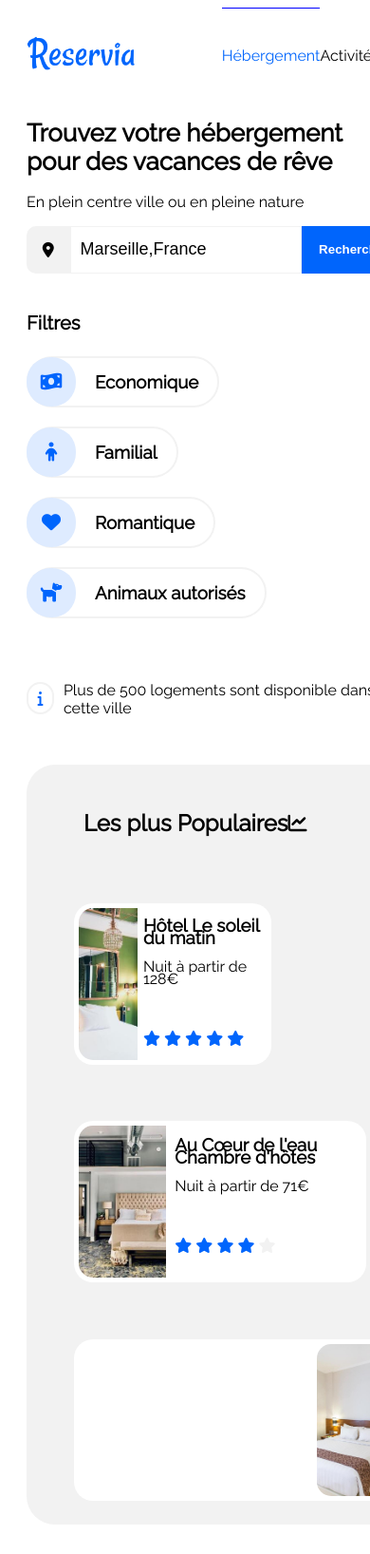
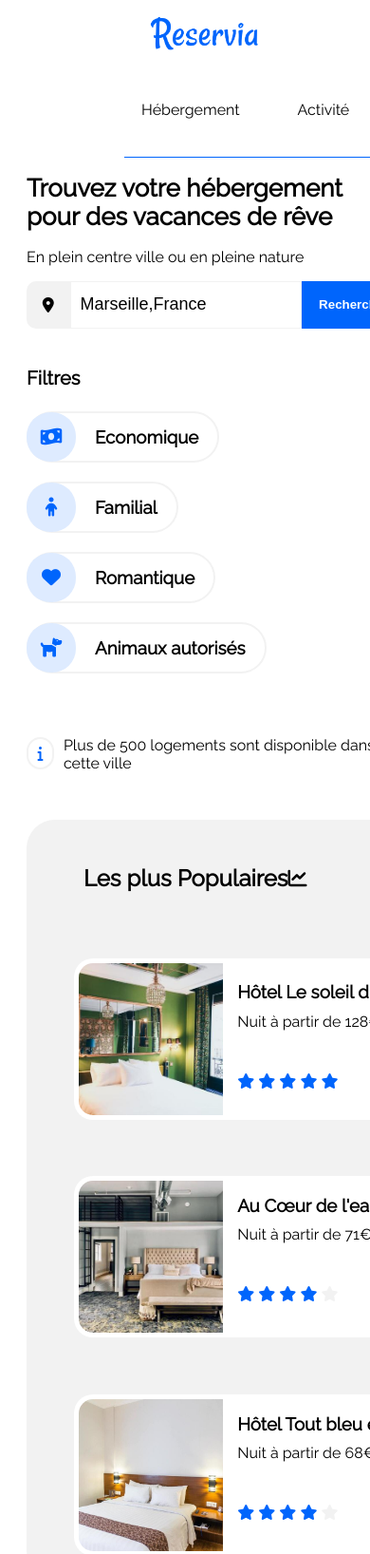
Before and after one commit to Shintot/-OC-_Reservia, a plain HTML site: page index.html in a window 390 px wide. Shown: the top 1636 px of the page at 95% size. Drawn offline with Linux system fonts and the light colour scheme.

Commit message:
add responsive liens+carte populaires

```diff
--- a/index.html
+++ b/index.html
@@ -4,19 +4,17 @@
     <meta charset="UTF-8">
     <script src="https://kit.fontawesome.com/24f7fe336c.js" crossorigin="anonymous"></script>
     <link rel="stylesheet" href="style.css" />
-    <link rel="stylesheet" media="screen and (max-width: 1280px)" href="petite_resolution.css" />
-    <link rel="shortcut icon" href="Reservia.svg">
     <title>Reservia</title>
 </head>
 <body>
     <header>
         <nav>
-            <div class="flexBetween">
-                <div><img src="Reservia@3x.png" alt="LeLogoReversia" class="logoreversia"></div>
-                <div class="flexAround sizeLiens" >
-                    <a href="Hébergement.html" class="stylehebergement bordurebleu flexcentre">Hébergement</a>
-                    <a href="activité.html" class="styleactivites flexcentre">Activité</a>
-                    <a href="s'inscrire.html" class="stylesinscrire flexcentre">S'inscrire</a>
+            <div class="flexBetween responsivesliens responsive5">
+                <div class="logoreversiaresp6"><img src="Reservia@3x.png" alt="LeLogoReversia" class="logoreversia"></div>
+                <div class="flexAround sizeLiens">
+                    <div class=""><a href="Hébergement.html" class="stylehebergement bordurebleu flexcentre">Hébergement</a></div>
+                    <div class=""><a href="activité.html" class="styleactivites bordurebleu flexcentre">Activité</a></div>
+                    <a href="s'inscrire.html" class="stylesinscrire bordurebleu flexcentre">S'inscrire</a>
                 </div>
             </div>
         </nav>
@@ -36,7 +34,7 @@
                 <div class="flexBetween bordurefiltres" href="filtres.php"><i class="fas fa-money-bill-wave fa-lg bordureicone flexcentre"></i><h3 class="filtretexte flexcentre">Economique</h3></div>
                 <div class="flexBetween bordurefiltres" href="filtres.php"><i class="fas fa-child fa-lg bordureicone flexcentre"></i><h3 class="filtretexte flexcentre">Familial</h3></div>
                 <div class="flexBetween bordurefiltres" href="filtres.php"><i class="fas fa-heart fa-lg bordureicone flexcentre"></i><h3 class="filtretexte flexcentre">Romantique</h3></div>
-                <div class="flexBetween bordurefiltres" href="filtres.php"><i class="fas fa-dog fa-lg bordureicone flexcentre "></i><h3 class="filtretexte flexcentre">Animaux autorisés</h3></div>
+                <div class="flexBetween bordurefiltres responsivefiltre" href="filtres.php"><i class="fas fa-dog fa-lg bordureicone flexcentre "></i><h3 class="filtretexte flexcentre">Animaux autorisés</h3></div>
             </div>
         <div class="info"><i class="fas fa-info couleurinfo rond flexcentre"></i><p class="txtdecal">Plus de 500 logements sont disponible dans cette ville</p></div>
     </header>
@@ -115,8 +113,7 @@
                     <h2>Les plus Populaires</h2>
                     <div class="iconepop"><i class="fas fa-chart-line fa-lg"></i></div>
                 </div>
-                <div class="flexcentre contourblancpop espacePop1-2 ">
-
+                <div class="flexcentre contourblancpop espacePop1-2 responsive1">
                     <div class="imgP1"></div>
                     <div class="contourajuste"><div class="textimgP"><h3>Hôtel Le soleil du matin</h3>
                     <p>Nuit à partir de 128€</p></div>
@@ -126,10 +123,8 @@
                         <i class="fas fa-star couleur"></i>
                         <i class="fas fa-star couleur"></i>
                         <i class="fas fa-star couleur"></i></div></div>
-
                 </div>
-                <div class="flexcentre contourblancpop espacePop1-2">
-
+                <div class="flexcentre contourblancpop espacePop1-2 responsive2">
                     <div class="imgP2"></div>
                     <div class="contourajuste"><div class="textimgP"><h3>Au Cœur de l'eau Chambre d'hôtes</h3>
                     <p>Nuit à partir de 71€</p></div>
@@ -140,8 +135,7 @@
                         <i class="fas fa-star couleurGris"></i></div></div>
 
                 </div>
-                <div class="flexcentre contourblancpop">
-                    <div class="responsive3"></div>
+                <div class="flexcentre contourblancpop responsive3">
                     <div class="imgP3"></div>
                     <div class="contourajuste textimgP1 "><div class="textimgP"><h3>Hôtel Tout bleu et Blanc</h3>
                     <p>Nuit à partir de 68€</p></div>
@@ -156,15 +150,15 @@
         </article>
         <article class="Activites">
             <h2 class="reglageespacetitre">Activités à Marseille</h2>
-            <div class="flexBetween blocactivites">
+            <div class="flexBetween blocactivites ">
                 <div class="blocA flexcentrecolone"><div class="imgact1"></div>
                 <div class="titrereglage titrehauteur"><h3>Vieux Port</h3></div></div>
 
-            <div class="flexBetweencolone blocactivites2356">
+            <div class="flexBetweencolone blocactivites2356 responsive4">
                 <div class="blocA2356 flexcentrecolone"><div class="imgact2"></div>
                 <div class="titrereglage titrehauteur"><h3>Fort de Pomègues</h3></div></div>
 
-            <div class="flexcentrecolone blocA2356 reglageespace ">
+            <div class="flexcentrecolone blocA2356 reglageespace">
                 <div class="imgact3"></div>
                 <div class="titrereglage titrehauteur"><h3>îles du Frioul</h3></div>
             </div>
--- a/style.css
+++ b/style.css
@@ -57,26 +57,51 @@ header {
 }
                                     /* navbar */
 .stylehebergement {
-    color: #0065FC;
+    color: black ;
     text-decoration: none;
     width: 140px;
     height: 99px;
+    font-size: 16px;
     font-family: 'Raleway' ;
 }
 
 .bordurebleu {
-    border-top: 1px solid blue;
+    border-top: 1px solid transparent;
+}
+
+.bordurebleu2 {
+    border-top: 1px solid transparent;
+}
+
+.bordurebleu2:hover {
+    border-top: 1px solid #0065FC;
+    cursor: pointer;
+}
+
+.bordurebleu:hover {
+    border-top: 1px solid #0065FC;
+    cursor: pointer;
+}
+
+.bordurebleu:hover > a {
+    color: #0065FC;
 }
 
 .styleactivites {
     color:black;
+    width: 140px;
+    height: 99px;
     text-decoration: none;
+    font-size: 16px;
     font-family: 'Raleway' ;
 }
 
 .stylesinscrire {
     color: #0065FC;
+    width: 140px;
+    height: 99px;
     text-decoration: none;
+    font-size: 16px;
     font-family: 'Raleway' ;
     font-weight: bold;
 }
@@ -129,6 +154,10 @@ header {
     font-weight: bold;
 }
 
+.buttonrecherche :hover {
+        color: #0065FC;
+        background-color: #f2f2f2;
+}
 .paddingbutton{
     padding-left: 10px;
 }
@@ -503,13 +532,14 @@ padding: 1% 0 1% 1%;
 }
                                                                                  /* responsive*/
 
-@media screen and (max-width:900px)
+ @media screen and (min-width:0px) and (max-width:1000px)
 {
     header {
         display: block;
         width: 100%;
         flex-direction: column;
     }
+                                  /* filtres*/
 
     .filtres{
         display: flex;
@@ -518,12 +548,31 @@ padding: 1% 0 1% 1%;
         margin-top: 20px;
         margin-bottom: 50px;
     }
+    .responsivesliens {
+        display: flex;
+        flex-flow: column wrap;
+        align-items: flex-start;
+    }
+}
+
+@media screen and (min-width:0px) and (max-width:1084px)
+{
+    header {
+        display: block;
+        width: 100%;
+        flex-direction: column;
+    }
 
 
+                                   /* populaires*/
     .fondpopulaires {
         display: flex;
         flex-flow: column wrap;
         align-items: flex-start;
+    }
+
+    .iconepop {
+        align-items: flex-end;
     }
 
     .responsive1 {
@@ -549,9 +598,29 @@ padding: 1% 0 1% 1%;
         width: 500px;
 
     }
-
+                                /* carte-hebergement*/
     .fondhebergements {
         display: none
     }
 
+                                 /*boutonslien (Hébergement,Activités,S'inscrire*/
+    .responsivesliens {
+       flex-direction: column;
+    }
+
+    .responsive5 {
+        display: flex;
+        align-items: center;
+
+     }
+
+    .bordurebleu {
+        border-bottom: 1px solid #0065FC;
+        border-top: none;
+   }
+   .bordurbleu2 {
+    border-bottom: 1px solid #0065FC;
+    border-top: none;
+   }
+
 }
```
